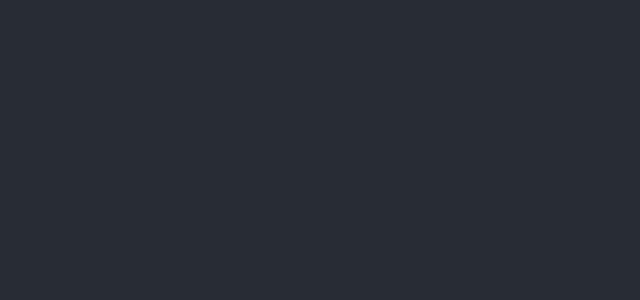
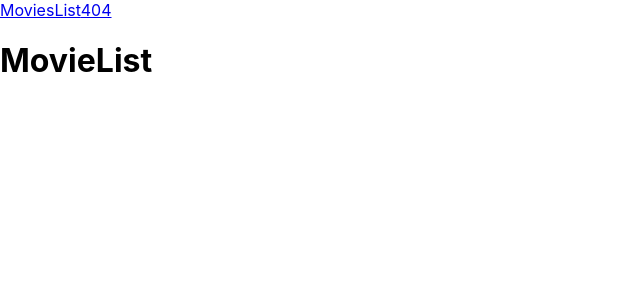
Before and after one commit to gaxxrodri/MovieDB-ReactJS-TS-TechnicalTest, a React (Create React App) app in the folder techtest-bmb/: page / in a window 1280 px wide. Shown: the top 300 px of the page, without its empty margins (0-640 px from the left). Built offline with nearby package versions, Linux system fonts and the light colour scheme.

Commit message:
Create principal components

```diff
--- a/techtest-bmb/package.json
+++ b/techtest-bmb/package.json
@@ -49,6 +49,7 @@
     ]
   },
   "devDependencies": {
+    "@types/react-router-dom": "^5.1.7",
     "@typescript-eslint/eslint-plugin": "^4.28.1",
     "@typescript-eslint/parser": "^4.28.1",
     "eslint": "^7.29.0",
--- a/techtest-bmb/src/App.tsx
+++ b/techtest-bmb/src/App.tsx
@@ -1,12 +1,31 @@
 import React from 'react';
+import {
+  BrowserRouter,
+  Route,
+  Switch,
+  Link
+} from 'react-router-dom';
 import './App.css';
+import { MovieDetails } from './components/MovieDetails';
+import MoviesList from './components/MoviesList';
+import NotFound from './components/NotFound';
 
 
 function App() {
   return (
-    <div className="App">
-      <header className="App-header" />
-    </div>
+    <BrowserRouter>
+      <main className="main-container">
+          <nav>
+            <Link to="/">MoviesList</Link>
+            <Link to="/404">404</Link>
+          </nav>
+          <Switch>
+            <Route path="/" exact component={MoviesList} />
+            <Route path="/details:/movie" component={MovieDetails} />
+            <Route component={NotFound} />
+          </Switch>
+      </main>
+    </BrowserRouter>
   );
 }
 
--- /dev/null
+++ b/techtest-bmb/src/components/MovieDetails.jsx
@@ -0,0 +1,9 @@
+import React from 'react'
+
+export const MovieDetails = () => {
+    return (
+        <div>
+            <h1>Single movie detail page</h1>
+        </div>
+    )
+}
--- /dev/null
+++ b/techtest-bmb/src/components/MoviesList.tsx
@@ -0,0 +1,18 @@
+import React from 'react'
+
+
+
+
+
+const MoviesList = () => {
+
+
+
+    return (
+        <div>
+            <h1>MovieList</h1>
+        </div>
+    )
+}
+
+export default MoviesList
--- /dev/null
+++ b/techtest-bmb/src/components/NotFound.tsx
@@ -0,0 +1,15 @@
+
+import React from 'react';
+import { Link } from 'react-router-dom';
+
+const NotFound = () => {
+    return (
+        <>
+            <h1>Error - 404</h1>
+            <h3>Nothing to see here...</h3>
+            <Link to="/">Back to safety</Link>
+        </>
+    )
+};
+
+export default NotFound;
```
Also changed, not shown: 1 other file (tests, documents, lock files or other folders).
